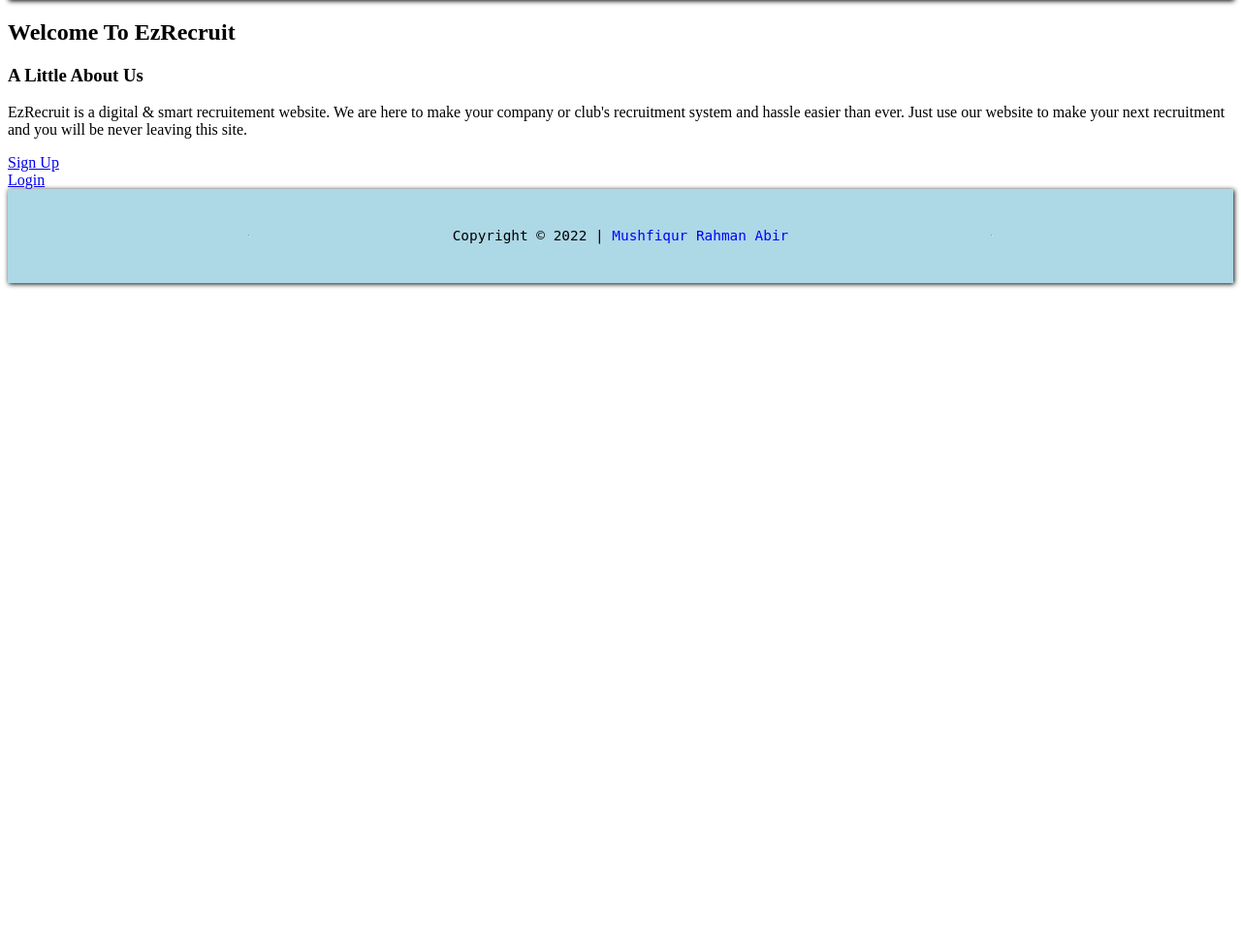
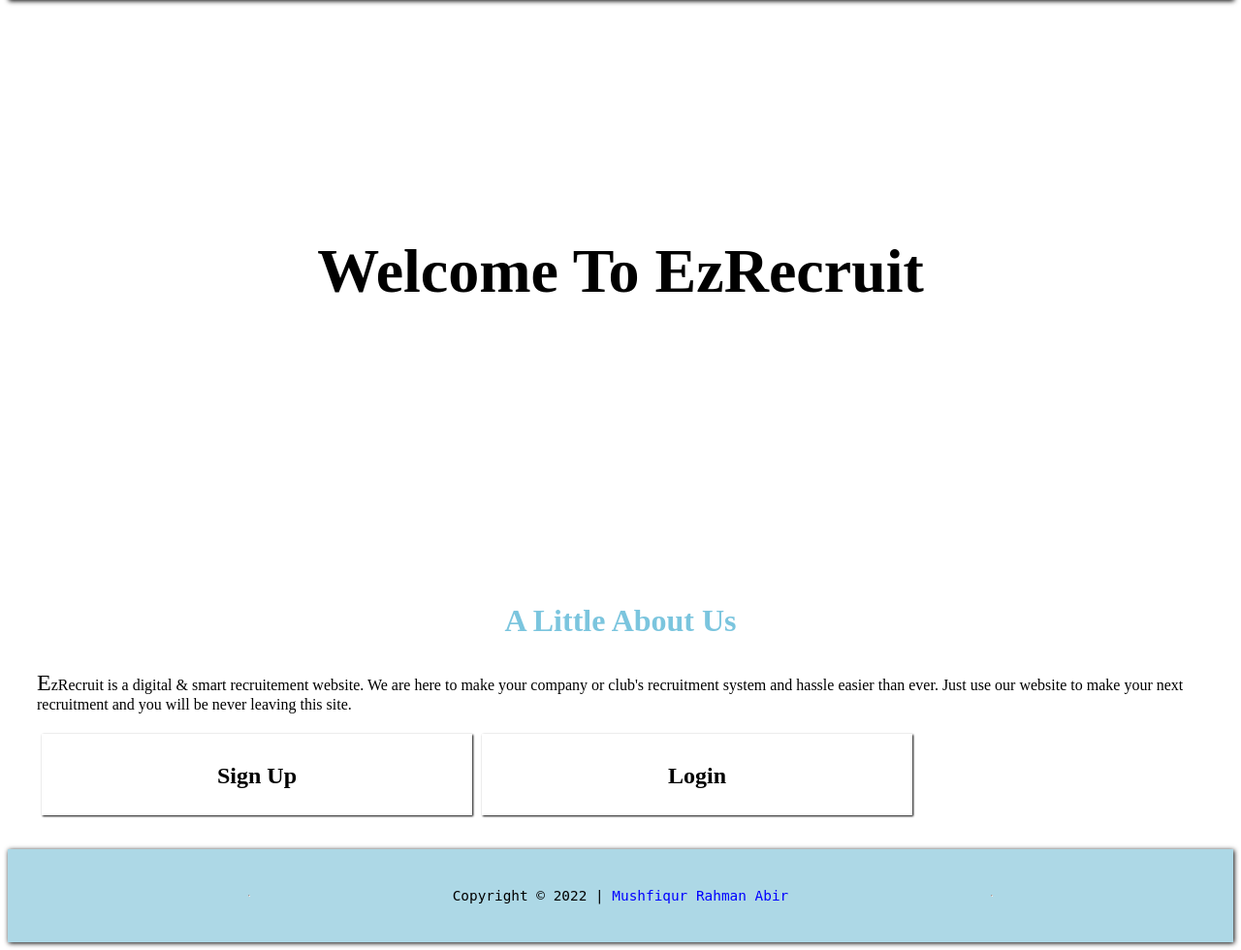
Before and after one commit to Abir-Tx/EzRecruit, a PHP site: page / in a window 1280 px wide. Shown: the part 140-1120 px from the top of the page at 97% size. Before the commit the page ends 437 px from the top, so only its background shows below. Run offline with PHP 8.4, Linux system fonts and the light colour scheme; style sheets or scripts are compiled from the project's sources.

Commit message:
Copy the stylesheet for `index` page
Signed-off-by: Abir-Tx <28858998+Abir-Tx@users.noreply.github.com>

```diff
--- a/view/index.php
+++ b/view/index.php
@@ -8,6 +8,7 @@
 	<title>Home | EzRecruit</title>
 	<!-- Styles -->
 	<link rel="stylesheet" href="./styles/css/commons.css">
+	<link rel="stylesheet" href="./styles/css/index.css">
 </head>
 
 <body>
--- /dev/null
+++ b/view/styles/css/index.css
@@ -0,0 +1,48 @@
+.welcome {
+  height: 70vh;
+  display: flex;
+  justify-content: center;
+  align-items: center;
+}
+.welcome h2 {
+  text-align: center;
+  padding: 30px;
+  font-size: 8vh;
+}
+
+.quickThings {
+  padding: 30px;
+}
+.quickThings h3 {
+  color: rgb(123, 197, 222);
+  text-align: center;
+  font-size: 4vh;
+}
+.quickThings p span {
+  font-size: 3vh;
+}
+.quickThings .things {
+  display: flex;
+}
+.quickThings .things .blocks {
+  width: 30vw;
+  box-shadow: 1px 1px 2px;
+  height: 3vh;
+  padding: 30px;
+  margin: 5px;
+  font-weight: bold;
+  text-align: center;
+  font-size: 3vh;
+  transition: 0.2s ease-in-out;
+}
+.quickThings .things .blocks a {
+  text-decoration: none;
+  color: inherit;
+}
+.quickThings .things .blocks:hover {
+  background-color: lightblue;
+  cursor: pointer;
+  color: white;
+  box-shadow: 3px 3px 5px lightblue;
+  letter-spacing: 2px;
+}/*# sourceMappingURL=index.css.map */
--- /dev/null
+++ b/view/styles/scss/index.scss
@@ -0,0 +1,52 @@
+.welcome {
+  height: 70vh;
+  display: flex;
+  justify-content: center;
+  align-items: center;
+  h2 {
+    text-align: center;
+    padding: 30px;
+    font-size: 8vh;
+  }
+}
+
+.quickThings {
+  padding: 30px;
+  h3 {
+    color: rgb(123, 197, 222);
+    text-align: center;
+    font-size: 4vh;
+  }
+  p {
+    span {
+      font-size: 3vh;
+    }
+  }
+
+  .things {
+    display: flex;
+    .blocks {
+      width: 30vw;
+      box-shadow: 1px 1px 2px;
+      height: 3vh;
+      padding: 30px;
+      margin: 5px;
+      font-weight: bold;
+      text-align: center;
+      font-size: 3vh;
+      transition: 0.2s ease-in-out;
+      a {
+        text-decoration: none;
+        color: inherit;
+      }
+
+      &:hover {
+        background-color: lightblue;
+        cursor: pointer;
+        color: white;
+        box-shadow: 3px 3px 5px lightblue;
+        letter-spacing: 2px;
+      }
+    }
+  }
+}
```
Also changed, not shown: 1 other file.
